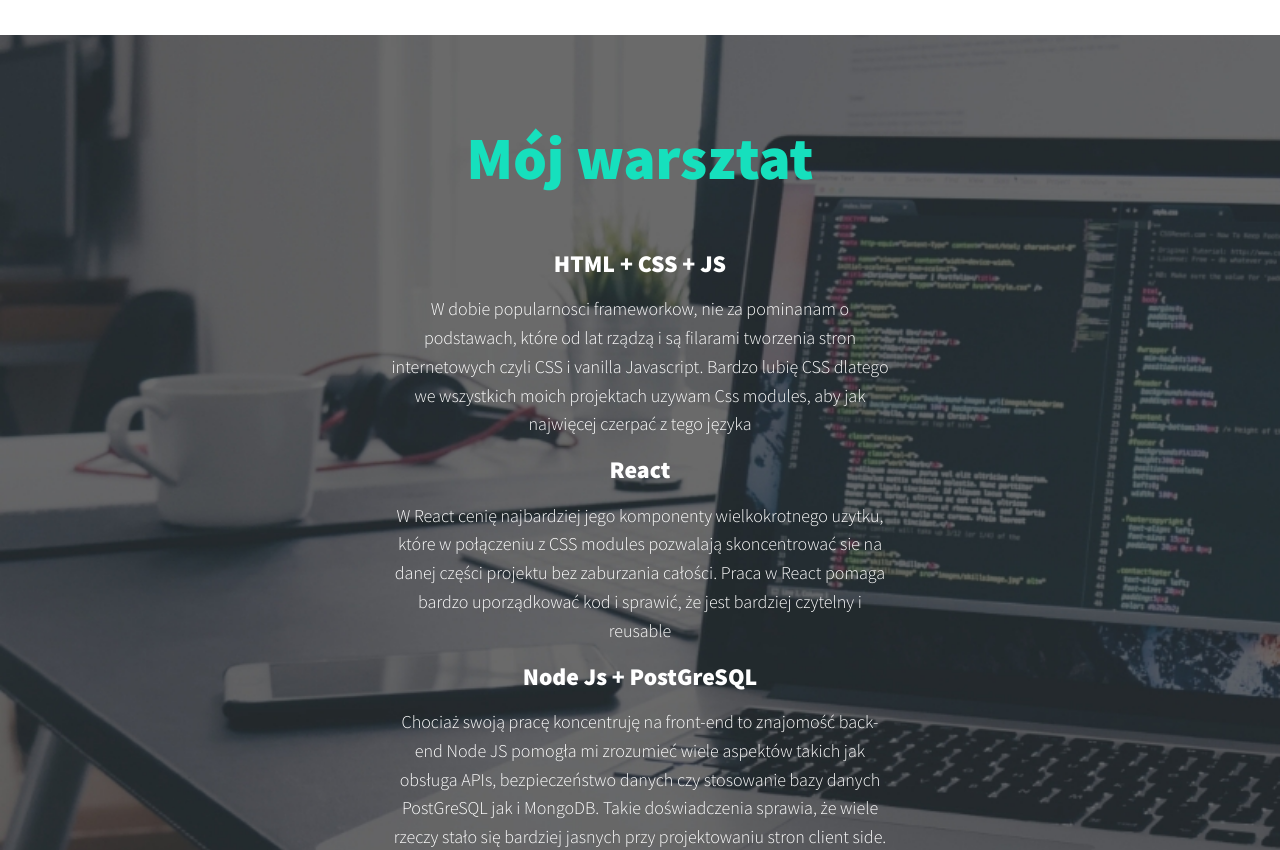
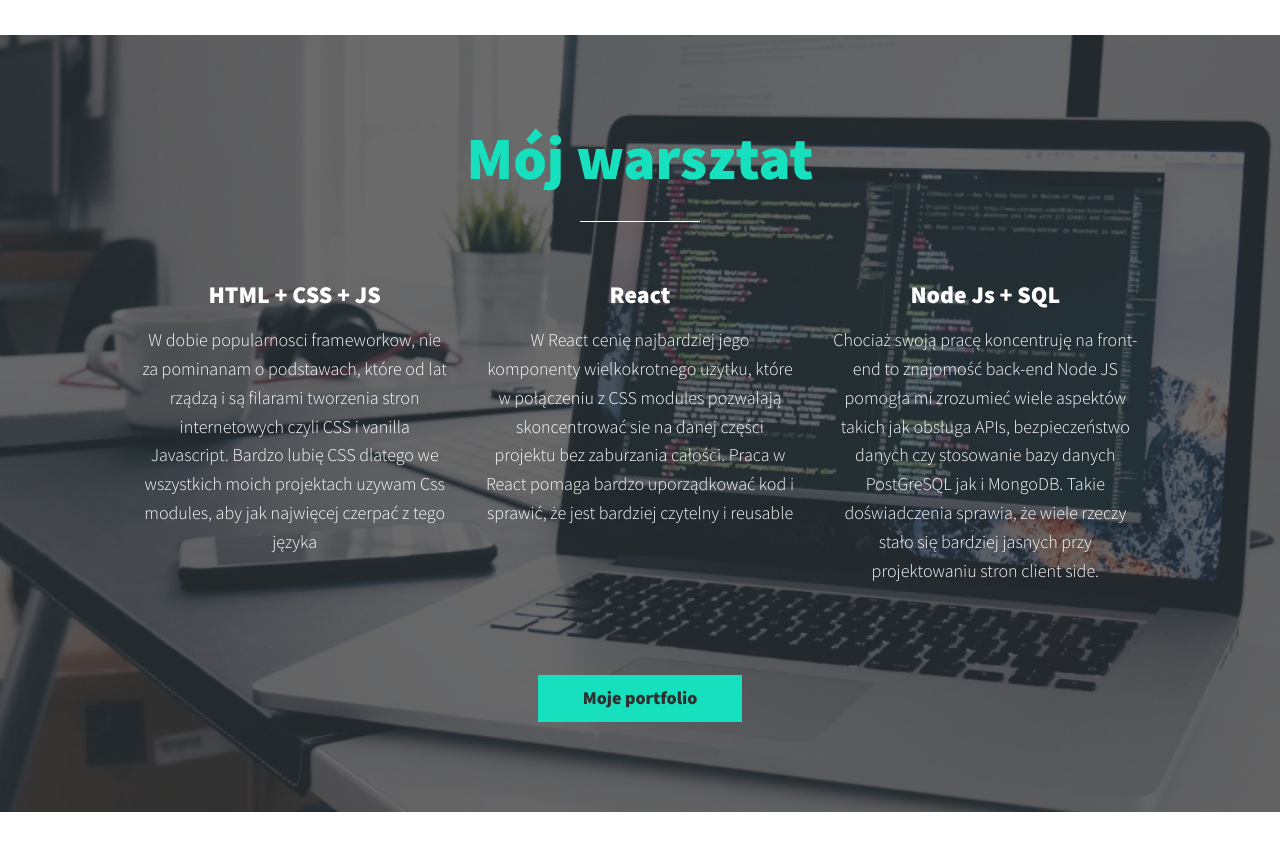
Before and after one commit to BigWojtek7/my-personal-webpage, a React (Vite) app: page / in a window 1280 px wide. Shown: the part 460-1310 px from the top of the page. Built offline with nearby package versions, Linux system fonts and the light colour scheme.

Commit message:
Add grid to MyServices

```diff
--- a/src/components/MyServices/MyServices.jsx
+++ b/src/components/MyServices/MyServices.jsx
@@ -25,7 +25,7 @@ function MyServices() {
           </p>
         </div>
         <div className={styles.service}>
-          <h3>Node Js + PostGreSQL</h3>
+          <h3>Node Js + SQL</h3>
           <p>
             Chociaż swoją pracę koncentruję na front-end to znajomość back-end
             Node JS pomogła mi zrozumieć wiele aspektów takich jak obsługa APIs,
@@ -34,10 +34,10 @@ function MyServices() {
             bardziej jasnych przy projektowaniu stron client side.
           </p>
         </div>
-        <a href="#" className={styles.btn}>
+
+      </div> <a href="#" className={styles.btn}>
           Moje portfolio
         </a>
-      </div>
     </section>
   );
 }
--- a/src/components/MyServices/MyServices.module.css
+++ b/src/components/MyServices/MyServices.module.css
@@ -1,28 +1,56 @@
-.myServices{
+.myServices {
   text-align: center;
   background-color: var(--clr-dark);
   background-image: url('/images/services-bg.jpg');
   color: var(--clr-light);
   background-size: cover;
-  margin: 0 auto;
   /* background-blend-mode: multiply; */
+}
 
+.services {
+  max-width: 1000px;
+  margin: 0 auto 4em;
 }
-.service{
+
+.service {
   max-width: 500px;
   margin: 0 auto;
 }
 
-.title{
+.title {
   margin-bottom: 1em;
   color: var(--clr-accent);
 }
 
-.btn{
+.title::after {
+  content: '';
+  display: block;
+  height: 1px;
+  background-color: var(--clr-light);
+  width: 2em;
+  margin: 0.5em auto 1em;
+}
+
+.btn {
   display: inline-block;
   text-decoration: none;
   padding: 0.5em 2.5em;
   background: var(--clr-accent);
   color: var(--clr-dark);
   font-weight: var(--fw-bold);
+  transition: transform 200ms ease-in-out;
 }
+
+.btn:hover{
+  transform: scale(1.2);
+}
+
+@media (min-width: 800px) {
+  .services {
+    display: flex;
+    gap: 2em;
+  }
+  .service {
+    width: 100%;
+  }
+}
```
